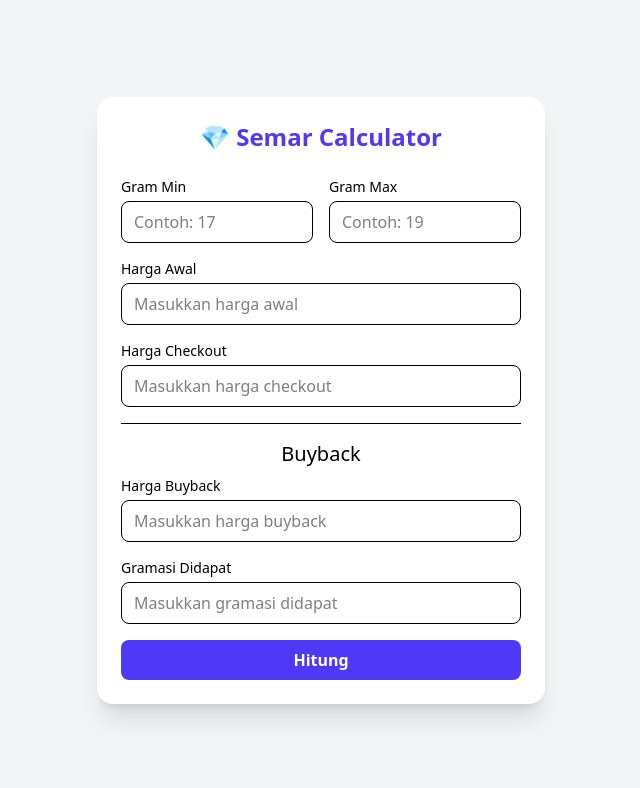
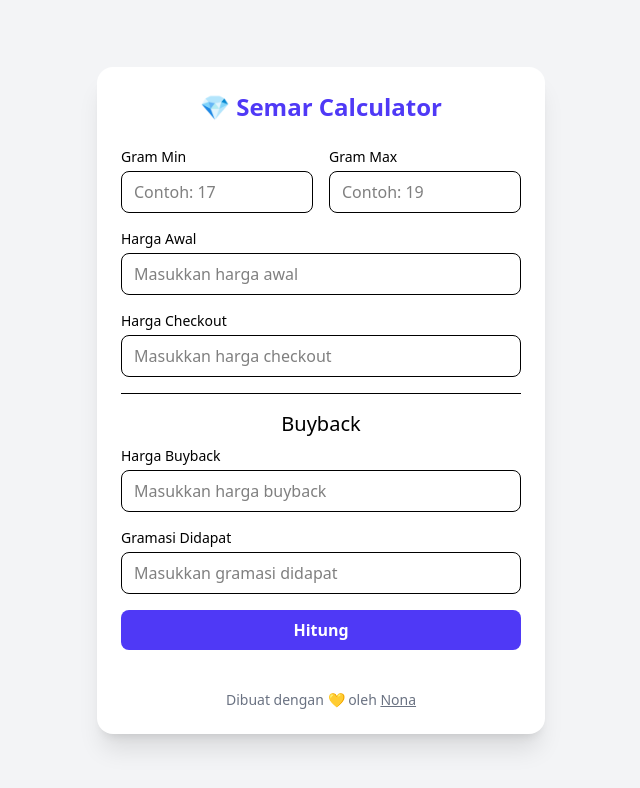
Before and after one commit to arifintajul4/semar-calculator, a React (Vite) app: page / in a window 1280 px wide. Shown: the top 788 px of the page, without its empty margins (319-959 px from the left). Built offline with nearby package versions, Linux system fonts and the light colour scheme.

Commit message:
Add footer with creator attribution

```diff
--- a/src/App.jsx
+++ b/src/App.jsx
@@ -206,7 +206,14 @@ export default function App() {
             </div>
           </div>
         )}
+
+        <div className="mt-10 text-center w-full text-gray-500 text-sm">
+          Dibuat dengan 💛 oleh <a href="https://www.tiktok.com/@tam___31" className="underline hover:text-gray-700 transition">Nona</a>
+        </div>
+
       </div>
+      {/* copyright punya nona */}
+
     </div>
   );
 }
```
